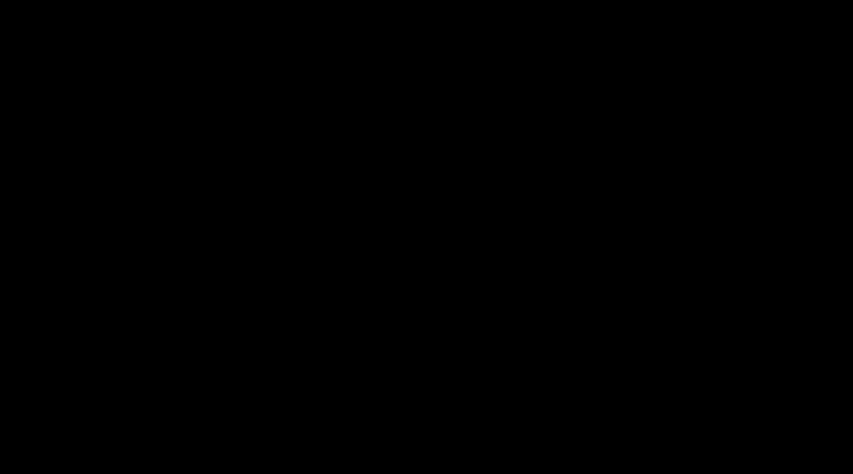
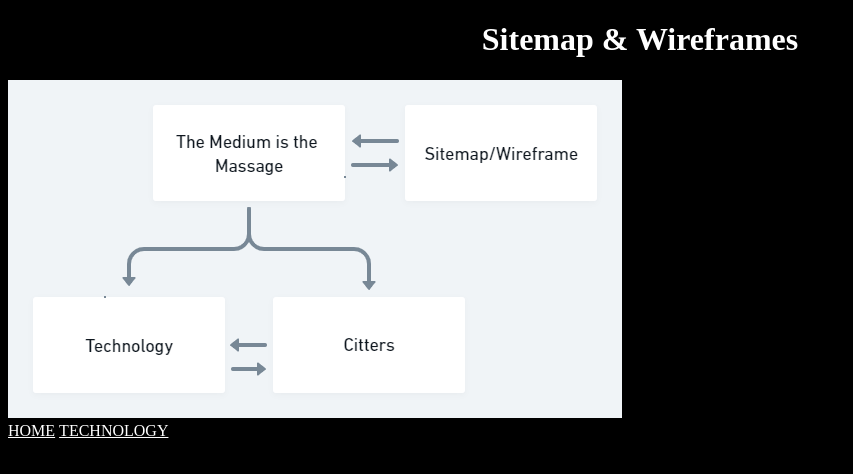
Before and after one commit to neil-kuldip/TheMedium, a plain HTML site: page maps.html in a window 1280 px wide. Shown: the whole page, without its empty margins (0-853 px from the left). Drawn offline with Linux system fonts and the light colour scheme.

Commit message:
Added sitemap

```diff
--- a/maps.html
+++ b/maps.html
@@ -13,6 +13,11 @@
   </head>
 
   <body>
-
+    <h1>Sitemap & Wireframes</h1>
+    <img src="assets/Sitemap.png" alt="TheMedium Sitemap">
   </body>
+  <footer>
+    <a href="index.html">HOME</a>
+    <a href="exhibit2.html">TECHNOLOGY</a>
+  </footer>
 </html>
--- a/styles.css
+++ b/styles.css
@@ -2,6 +2,10 @@ body {
     background-color: black;
   }
 
+h1 {
+    color: white;
+    text-align: center;
+}
   #eye {
     display: flex;
     align-items: center;
```
Also changed, not shown: assets/Sitemap.png (added).
